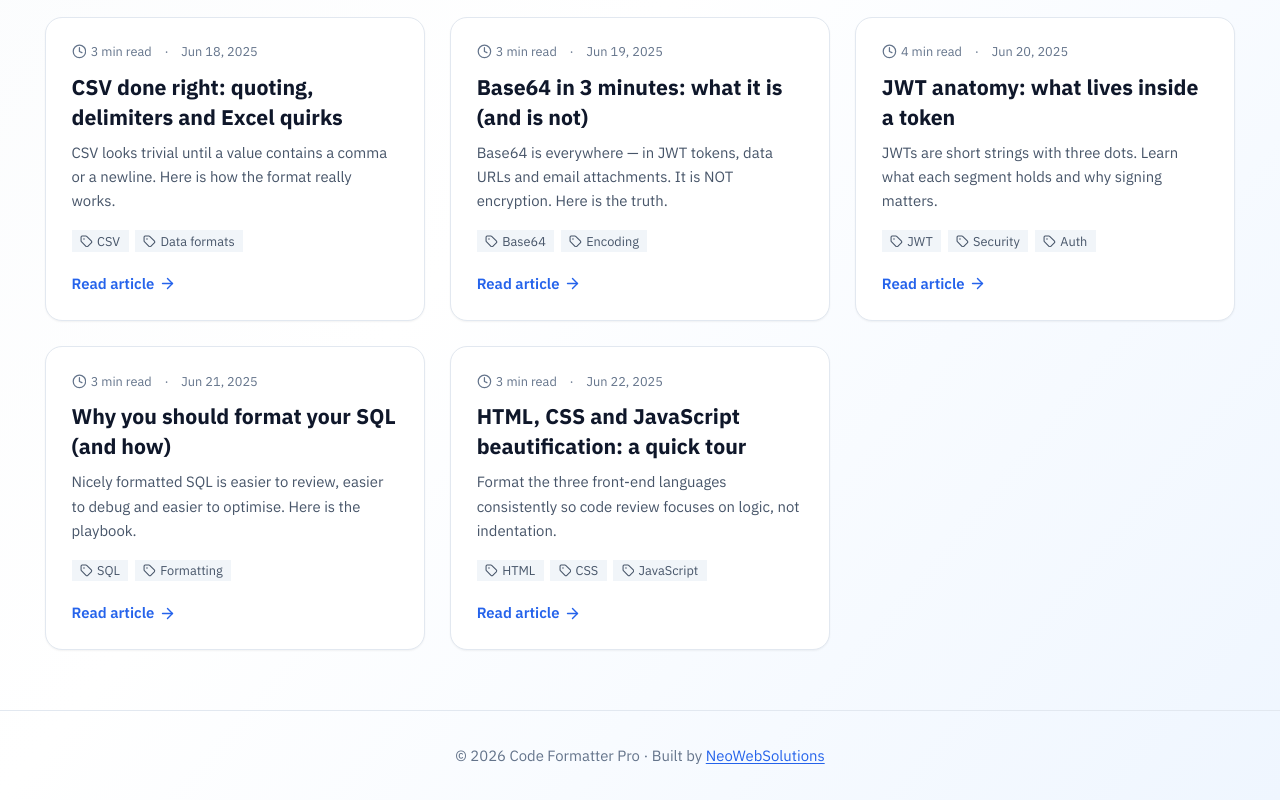
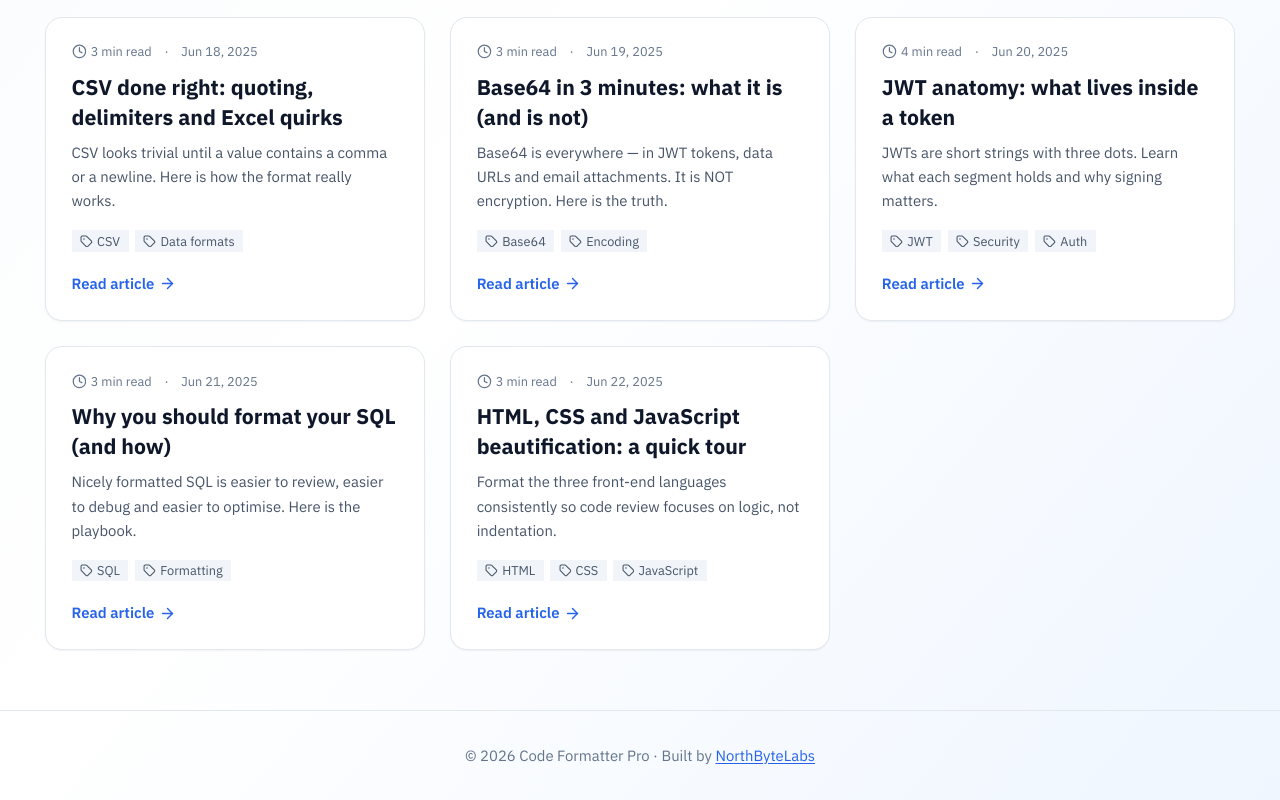
Before and after one commit to nishant4uster1/codeformatterpro, a Next.js app: page /blog in a window 1280 px wide. Shown: the part 726-1526 px from the top of the page. Built offline with nearby package versions, Linux system fonts and the light colour scheme; no server answers.

Commit message:
Update footer link from NeoWebSolutions to NorthByteLabs

```diff
--- a/app/blog/page.js
+++ b/app/blog/page.js
@@ -70,7 +70,7 @@ export default function BlogIndex() {
 
       <footer className="border-t border-slate-200 dark:border-slate-800 py-8 text-center text-sm text-slate-500 dark:text-slate-400">
         © {new Date().getFullYear()} Code Formatter Pro · Built by{' '}
-        <a href="https://neowebsolutions.netlify.app/" target="_blank" rel="noopener noreferrer" className="text-blue-600 dark:text-blue-400 underline underline-offset-2">NeoWebSolutions</a>
+        <a href="https://northbytelabs.in/" target="_blank" rel="noopener noreferrer" className="text-blue-600 dark:text-blue-400 underline underline-offset-2">NorthByteLabs</a>
       </footer>
     </div>
   )
```
